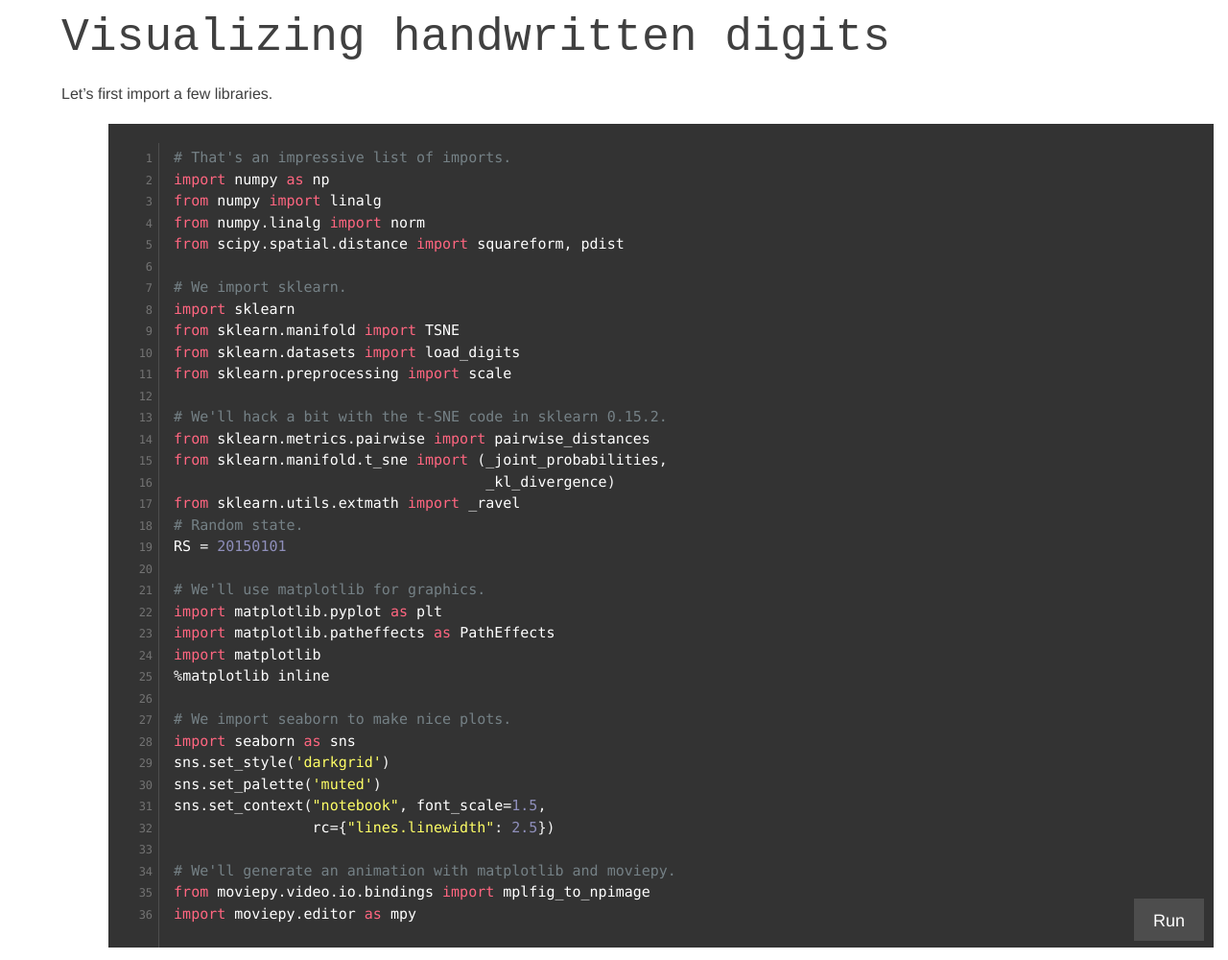
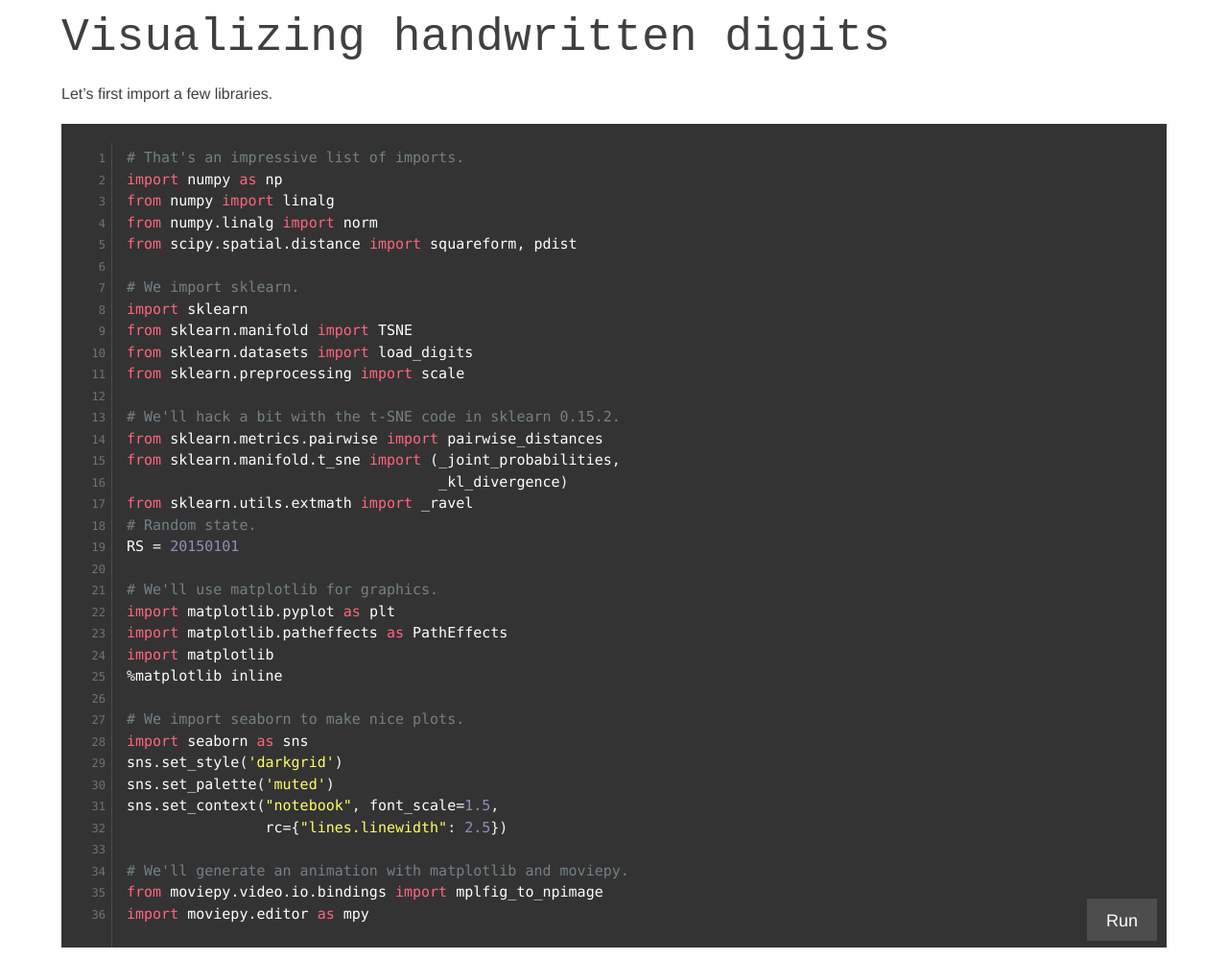
Before and after one commit to oreillymedia/an-illustrated-introduction-to-the-t-sne-algorithm, a plain HTML site: page public/index.html in a window 1280 px wide. Shown: the part 700-1700 px from the top of the page at 96% size. Drawn offline with nearby package versions, Linux system fonts and the light colour scheme; some packages are replaced by stand-ins of ours; a web font is replaced by a local one.

Commit message:
fixed style, started readme

```diff
--- a/public/thebe_assets/style.css
+++ b/public/thebe_assets/style.css
@@ -6,12 +6,9 @@
 @import "oreilly.css";
 @import "syntax.css";
 @import "thebe.css";*/
+/*
 
-/*
-in js
-addclass .page to top/first section "data-type chapter" ? and text?
-
-add full to all code cells
+in js we addclass .page to section[data-type=chapter]
 */
 
 .page {
@@ -20,6 +17,7 @@ add full to all code cells
 
 .cell {
   width: 100% !important;
+  margin-left: 0% !important;
 }
 
 h1 {
--- a/thebe_assets/style.css
+++ b/thebe_assets/style.css
@@ -6,12 +6,9 @@
 @import "oreilly.css";
 @import "syntax.css";
 @import "thebe.css";*/
+/*
 
-/*
-in js
-addclass .page to top/first section "data-type chapter" ? and text?
-
-add full to all code cells
+in js we addclass .page to section[data-type=chapter]
 */
 
 .page {
@@ -20,6 +17,7 @@ add full to all code cells
 
 .cell {
   width: 100% !important;
+  margin-left: 0% !important;
 }
 
 h1 {
```
Also changed, not shown: 1 other file.
